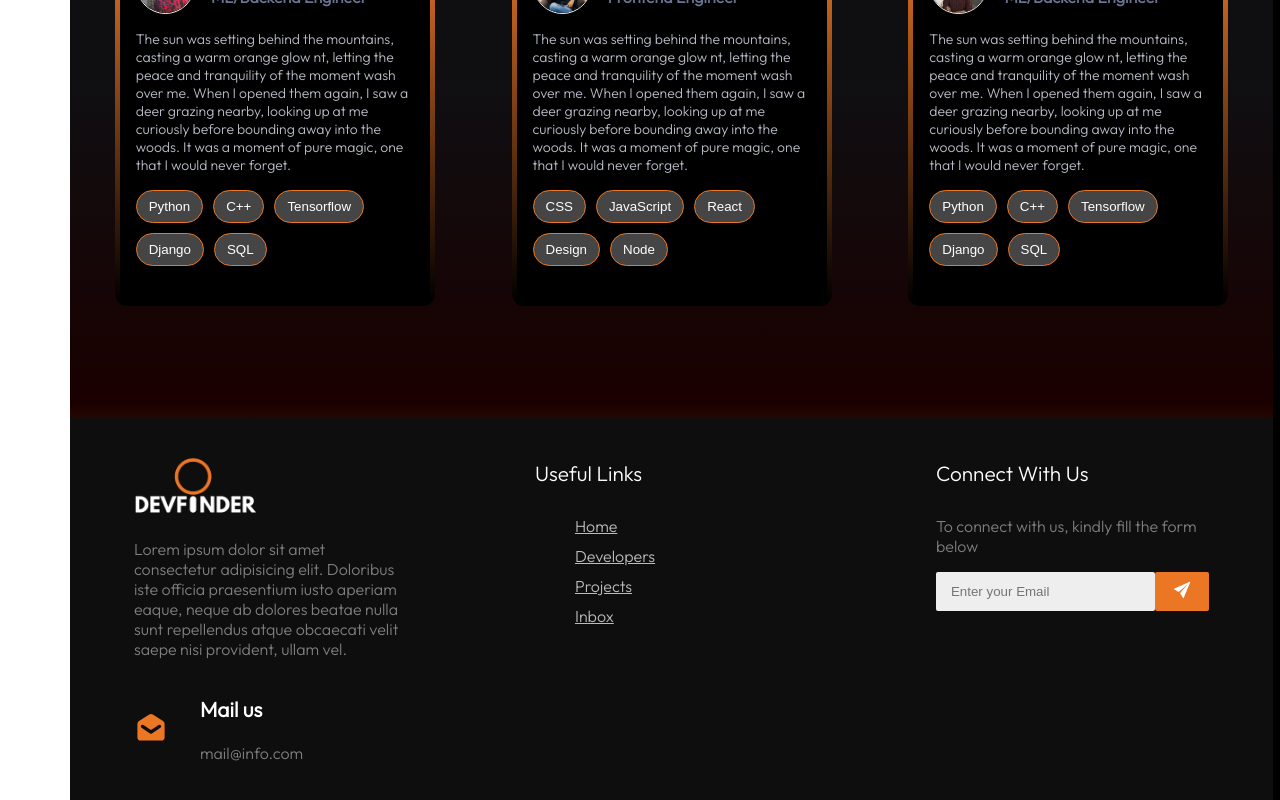
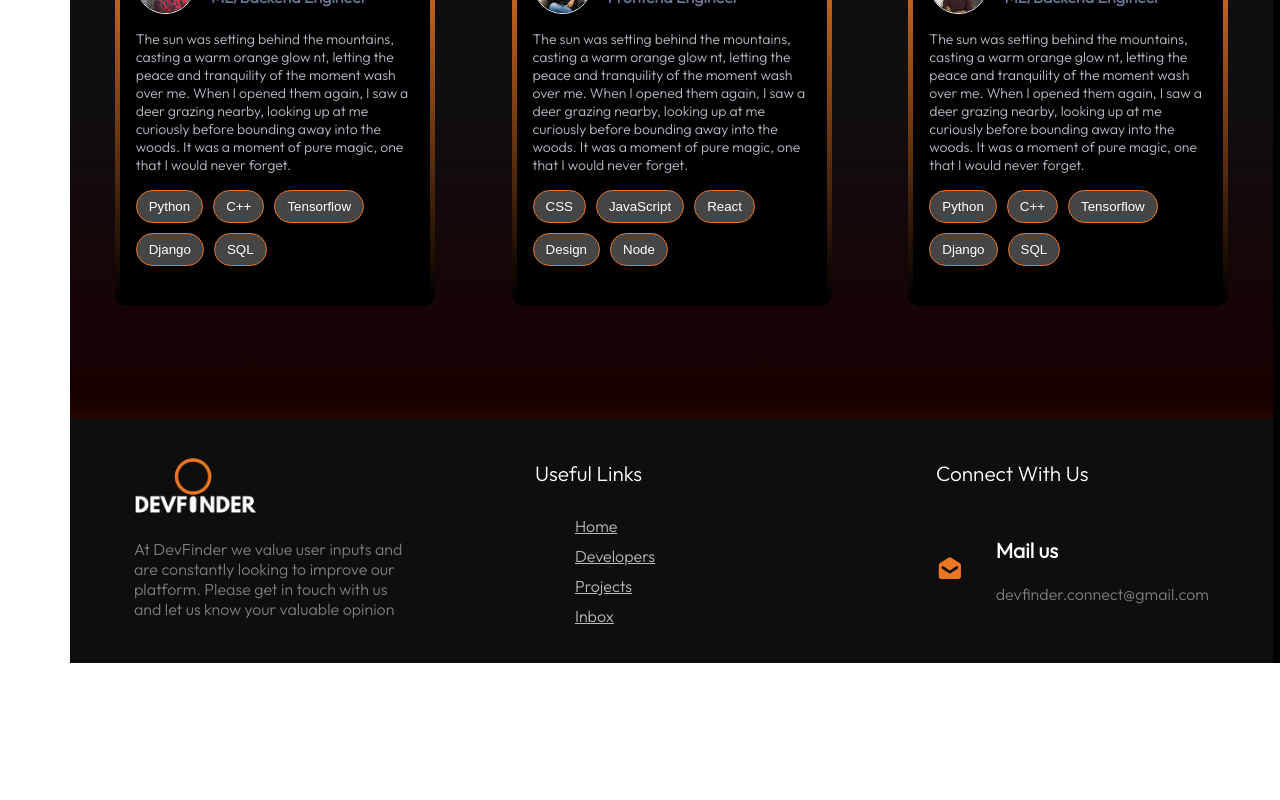
Before and after one commit to atharvabhide/DevFinder, a React (Vite) app: page / in a window 1280 px wide. Shown: the part 1349-2149 px from the top of the page. After the commit the page ends 2012 px from the top, so only its background shows below. Built offline with nearby package versions, Linux system fonts and the light colour scheme.

Commit message:
change footer

```diff
--- a/src/components/Footer/Footer.jsx
+++ b/src/components/Footer/Footer.jsx
@@ -12,14 +12,14 @@ export const Footer = () => {
             <div className={styles.row}>
                 <div className={styles.footerCol}>
                     <img className={styles.logo} src={Logo} alt="" />
-                    <p>Lorem ipsum dolor sit amet consectetur adipisicing elit. Doloribus iste officia praesentium iusto aperiam eaque, neque ab dolores beatae nulla sunt repellendus atque obcaecati velit saepe nisi provident, ullam vel.</p>
-                    <div className={styles.mail}>
+                    <p>At DevFinder we value user inputs and are constantly looking to improve our platform. Please get in touch with us and let us know your valuable opinion</p>
+                    {/* <div className={styles.mail}>
                         <HiMailOpen size={34} style={{color: '#eb7724'}} />
                         <div className={styles.mailInfo}>
                             <p className={styles.mailTitle}>Mail us</p>
                             <p className={styles.mailName}>mail@info.com</p>
                         </div>
-                    </div>
+                    </div> */}
                 </div>
                 <div className={styles.footerCol}>
                     <p className={styles.title}>Useful Links</p>
@@ -33,11 +33,18 @@ export const Footer = () => {
                 </div>
                 <div className={styles.footerCol}>
                     <p className={styles.title}>Connect With Us</p>
-                    <p>To connect with us, kindly fill the form below</p>
+                    <div className={styles.mail}>
+                        <HiMailOpen size={34} style={{color: '#eb7724'}} />
+                        <div className={styles.mailInfo}>
+                            <p className={styles.mailTitle}>Mail us</p>
+                            <p className={styles.mailName}>devfinder.connect@gmail.com</p>
+                        </div>
+                    </div>
+                    {/* <p>To connect with us, kindly fill the form below</p>
                     <div className={styles.connectField}>
                         <input className={styles.inputField} type="email" placeholder='Enter your Email' />
                         <button className={styles.button}><IoIosSend size={22} style={{color: '#fff'}} /></button>
-                    </div>
+                    </div> */}
                 </div>
 
             </div>
```
Also changed, not shown: 1 other file (tests, documents, lock files or other folders).
